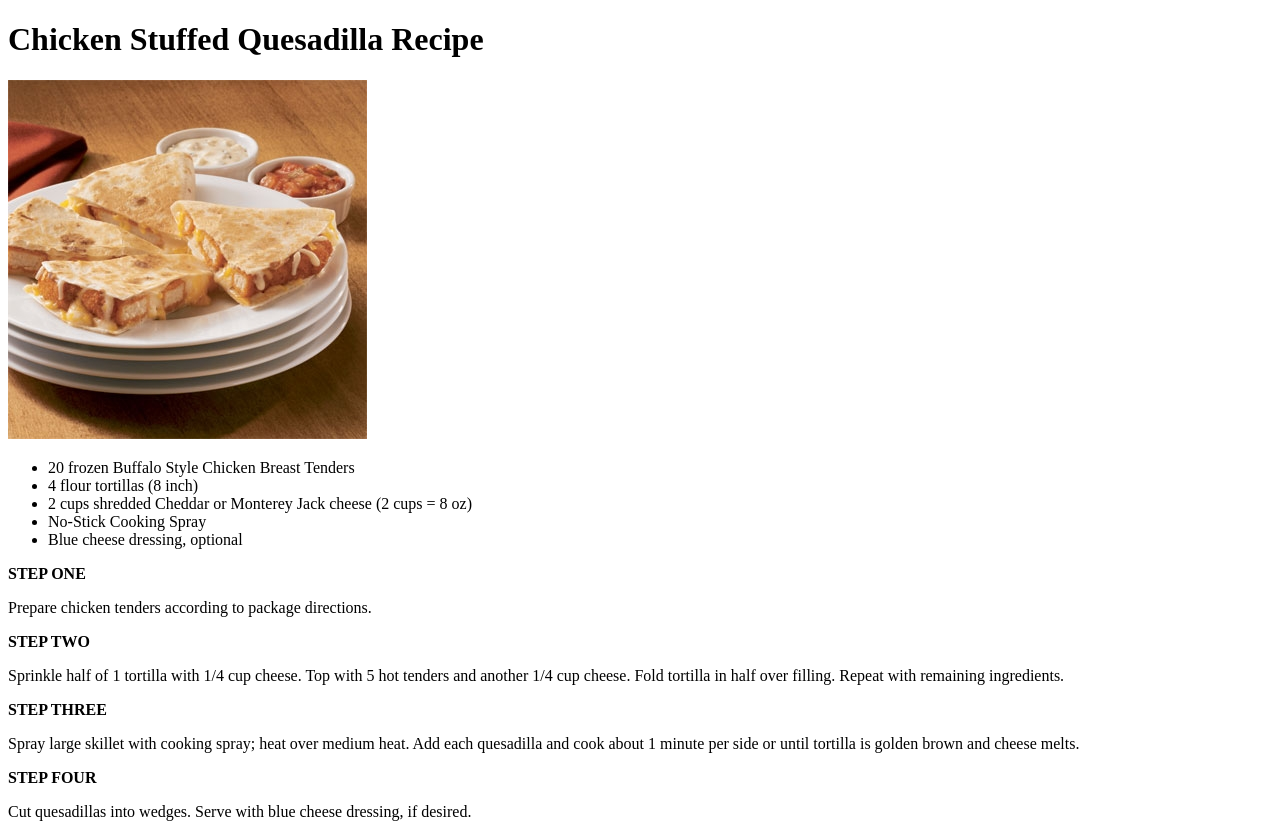
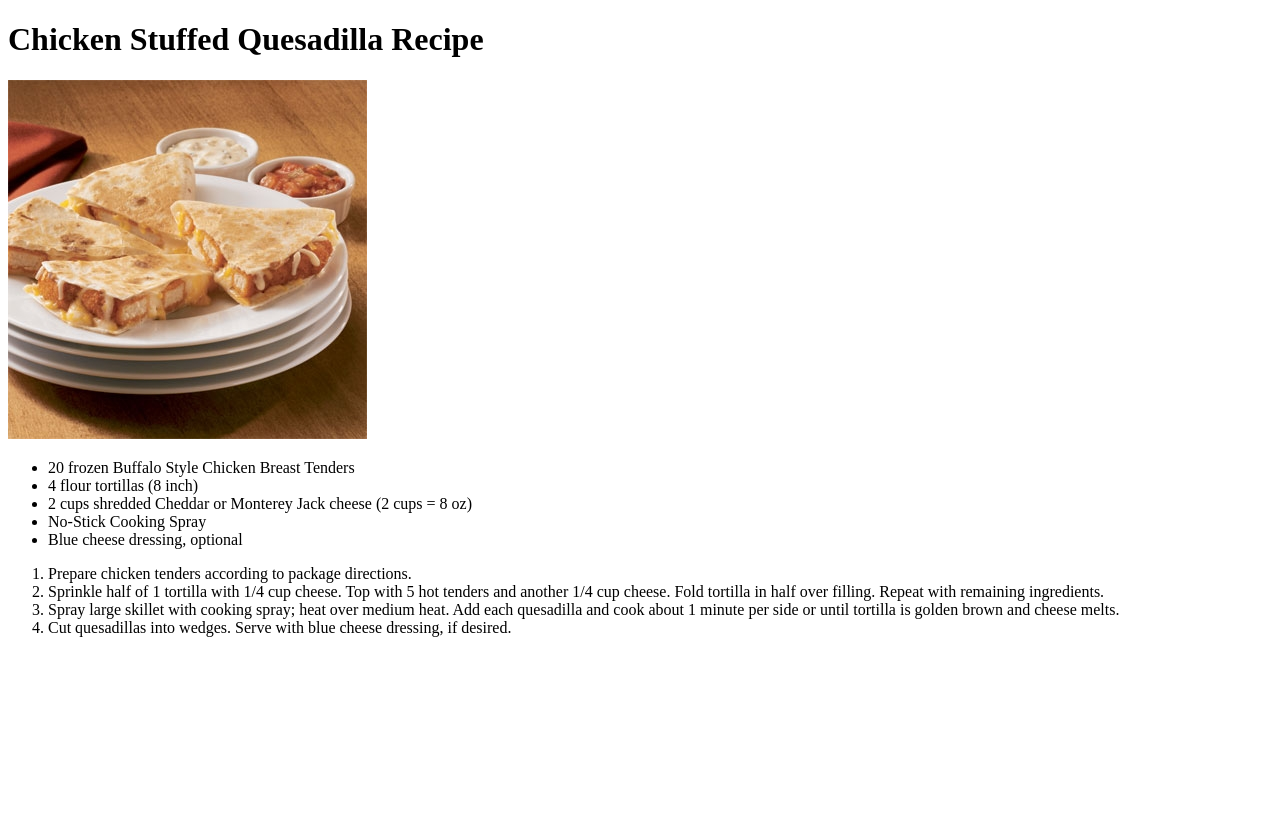
Before and after one commit to Constipatus/odin-recipes, a plain HTML site: page recipes/quesadilla.html in a window 1280 px wide. After the commit the page ends 800 px from the top, so only its background shows below. Drawn offline with Linux system fonts and the light colour scheme.

Commit message:
Recode all paragraphs of instructions into ordered lists as per instruction from odin lesson

```diff
--- a/recipes/quesadilla.html
+++ b/recipes/quesadilla.html
@@ -16,21 +16,16 @@
         <li>No-Stick Cooking Spray</li>
         <li>Blue cheese dressing, optional</li>
     </ul>
-    <p><strong>STEP ONE</strong></p>
-    <p>Prepare chicken tenders according to package directions.</p>
-        <p><strong>STEP TWO</strong></p>
-        <p>Sprinkle half of 1 tortilla with 1/4 cup cheese. Top with 5 hot
+    <ol>
+        <li>Prepare chicken tenders according to package directions.</li>
+        <li>Sprinkle half of 1 tortilla with 1/4 cup cheese. Top with 5 hot
             tenders and another 1/4 cup cheese. Fold tortilla in half over filling.
-            Repeat with remaining ingredients.</p>
-
-        <p><strong>STEP THREE</strong></p>
-        <p>Spray large skillet with cooking spray; heat over medium heat.
+            Repeat with remaining ingredients.</li>
+        <li>Spray large skillet with cooking spray; heat over medium heat.
             Add each quesadilla and cook about 1 minute per side or until tortilla
-            is golden brown and cheese melts.</p>
-
-        <p><strong>STEP FOUR</strong></p>
-        <p>Cut quesadillas into wedges. Serve with blue cheese dressing, if desired.</p>
-
+            is golden brown and cheese melts.</li>
+        <li>Cut quesadillas into wedges. Serve with blue cheese dressing, if desired.</li>
+    </ol>
 
 </body>
 </html>
```
Also changed, not shown: recipes/spaghetti.html (+7 -10 lines), recipes/stuffed-mushrooms.html (+9 -14 lines).
